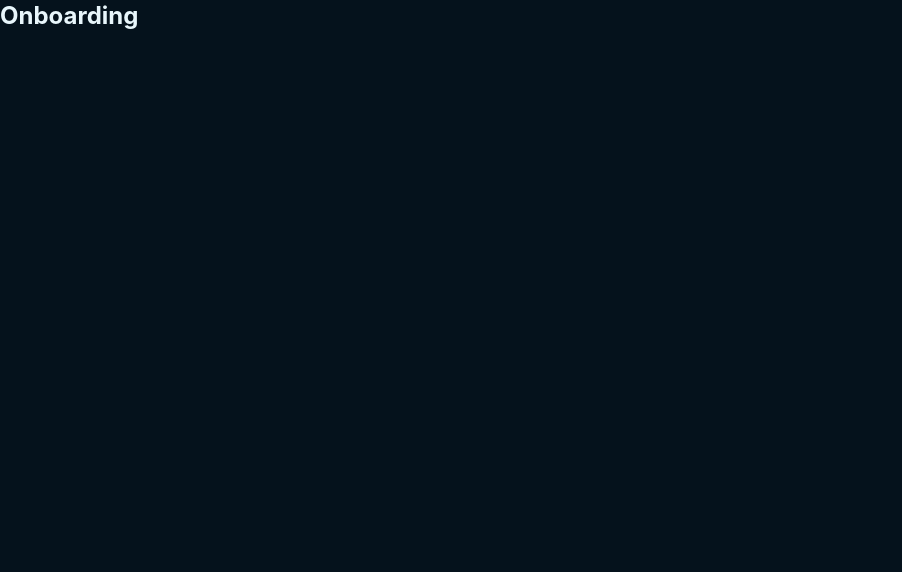
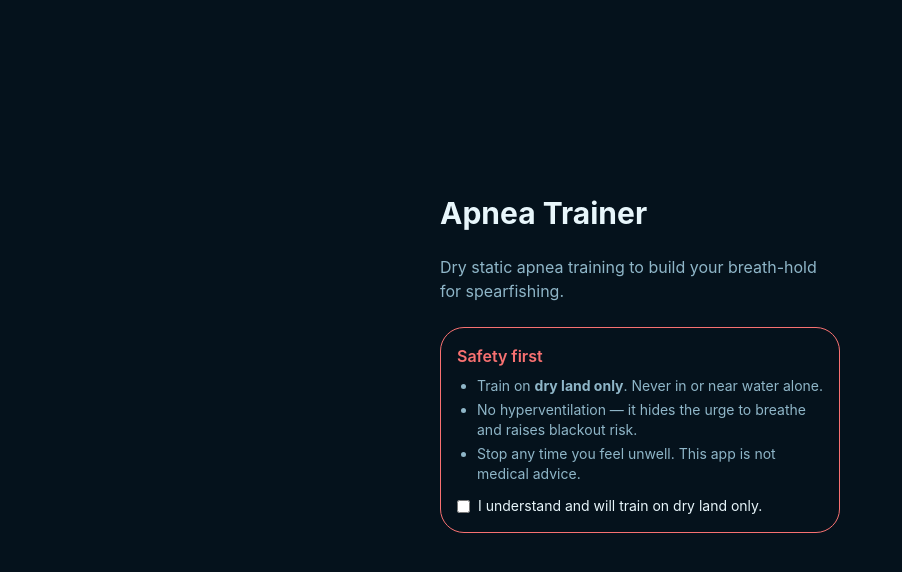
Before and after one commit to arcadiy-magomedov/apnea-trainer, a React (Vite) app: page /onboarding in a window 1280 px wide. Shown: the top 572 px of the page, without its empty margins (0-902 px from the left). Built offline with nearby package versions, Linux system fonts and the light colour scheme.

Commit message:
feat(ui): add onboarding screen with mandatory safety gate

```diff
--- a/src/ui/screens/OnboardingScreen.tsx
+++ b/src/ui/screens/OnboardingScreen.tsx
@@ -1,3 +1,30 @@
+import { useState } from 'react';
+import { useNavigate } from 'react-router-dom';
+import { Button } from '../design-system/Button';
+import { Card } from '../design-system/Card';
+
 export function OnboardingScreen() {
-  return <h2 className="text-2xl font-bold">Onboarding</h2>;
+  const [acked, setAcked] = useState(false);
+  const navigate = useNavigate();
+  return (
+    <div className="mx-auto flex h-full max-w-md flex-col justify-center gap-6 px-6">
+      <h1 className="text-3xl font-bold">Apnea Trainer</h1>
+      <p className="text-[color:var(--text-dim)]">
+        Dry static apnea training to build your breath-hold for spearfishing.
+      </p>
+      <Card className="border-[color:var(--danger)]">
+        <h2 className="mb-2 font-semibold text-[color:var(--danger)]">Safety first</h2>
+        <ul className="list-disc space-y-1 pl-5 text-sm text-[color:var(--text-dim)]">
+          <li>Train on <strong>dry land only</strong>. Never in or near water alone.</li>
+          <li>No hyperventilation — it hides the urge to breathe and raises blackout risk.</li>
+          <li>Stop any time you feel unwell. This app is not medical advice.</li>
+        </ul>
+        <label className="mt-3 flex items-center gap-2 text-sm">
+          <input type="checkbox" checked={acked} onChange={(e) => setAcked(e.target.checked)} aria-label="I understand: dry land only, never in water alone" />
+          I understand and will train on dry land only.
+        </label>
+      </Card>
+      <Button disabled={!acked} onClick={() => navigate('/baseline')}>Continue</Button>
+    </div>
+  );
 }
```
Also changed, not shown: 1 other file (tests, documents, lock files or other folders).
